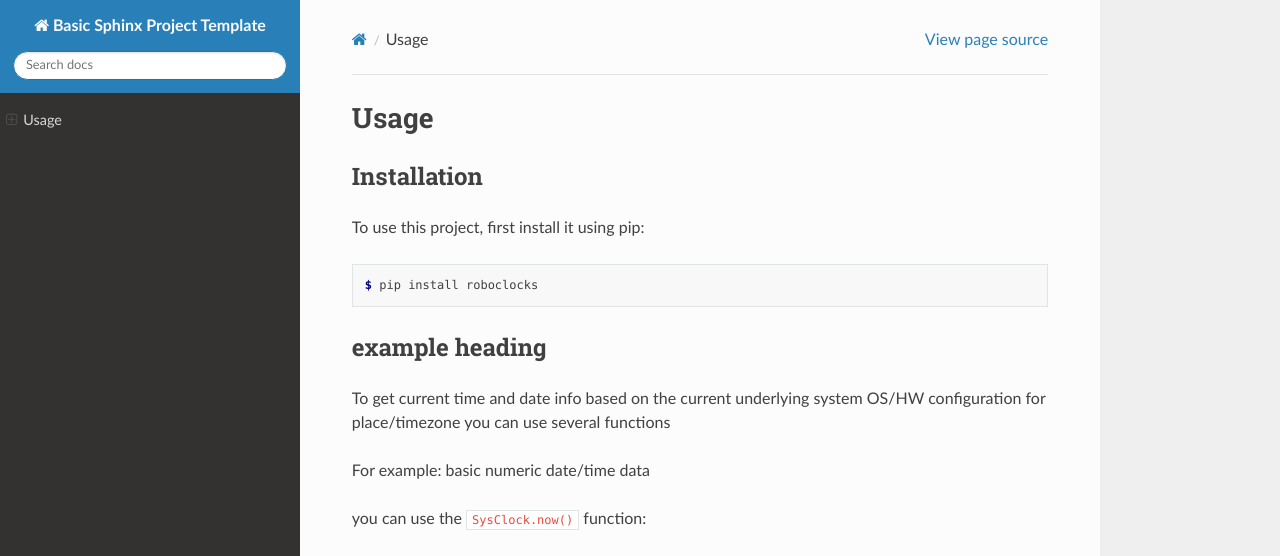
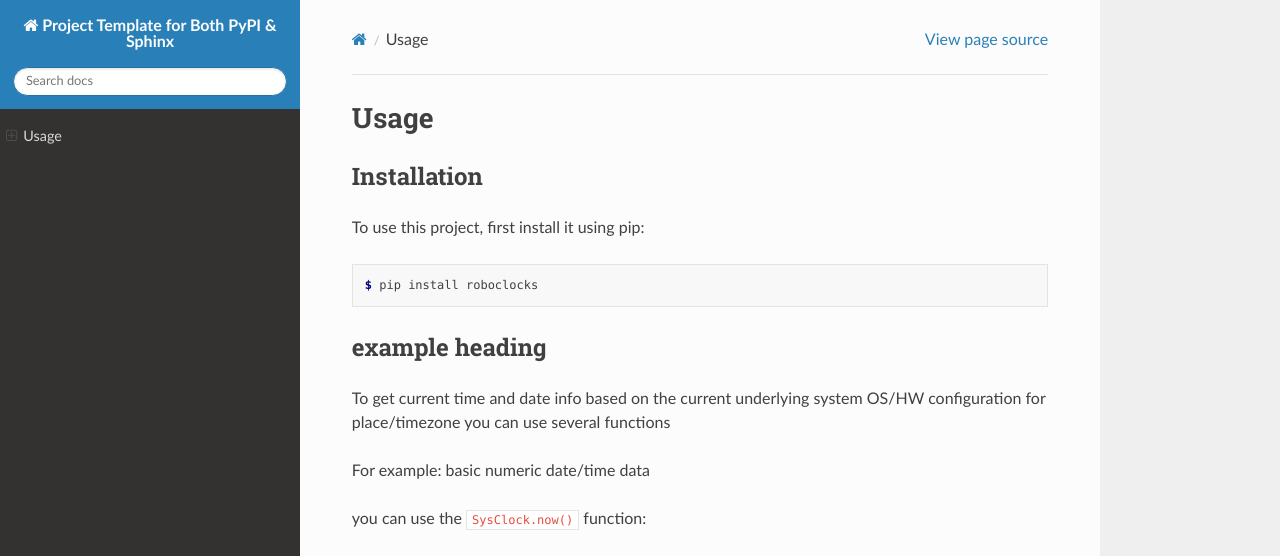
Before and after one commit to mkner/robo-pid, a Sphinx documentation site: the page built from docs/usage.rst, in a window 1280 px wide and 1316 px high. Shown: the top 556 px of the window. Built offline with Sphinx 7.4.7 and the Read the Docs theme 2.0.0, drawn with Linux system fonts in a browser that asks for light colours; grey boxes are pictures that could not be loaded.

Commit message:
Update conf.py

```diff
--- a/docs/conf.py
+++ b/docs/conf.py
@@ -17,7 +17,7 @@
 
 # -- Project information -----------------------------------------------------
 
-project = "Basic Sphinx Project Template"
+project = "Project Template for Both PyPI & Sphinx"
 copyright = "(c) 2023 Mike Knerr"
 author = ""
 
```
